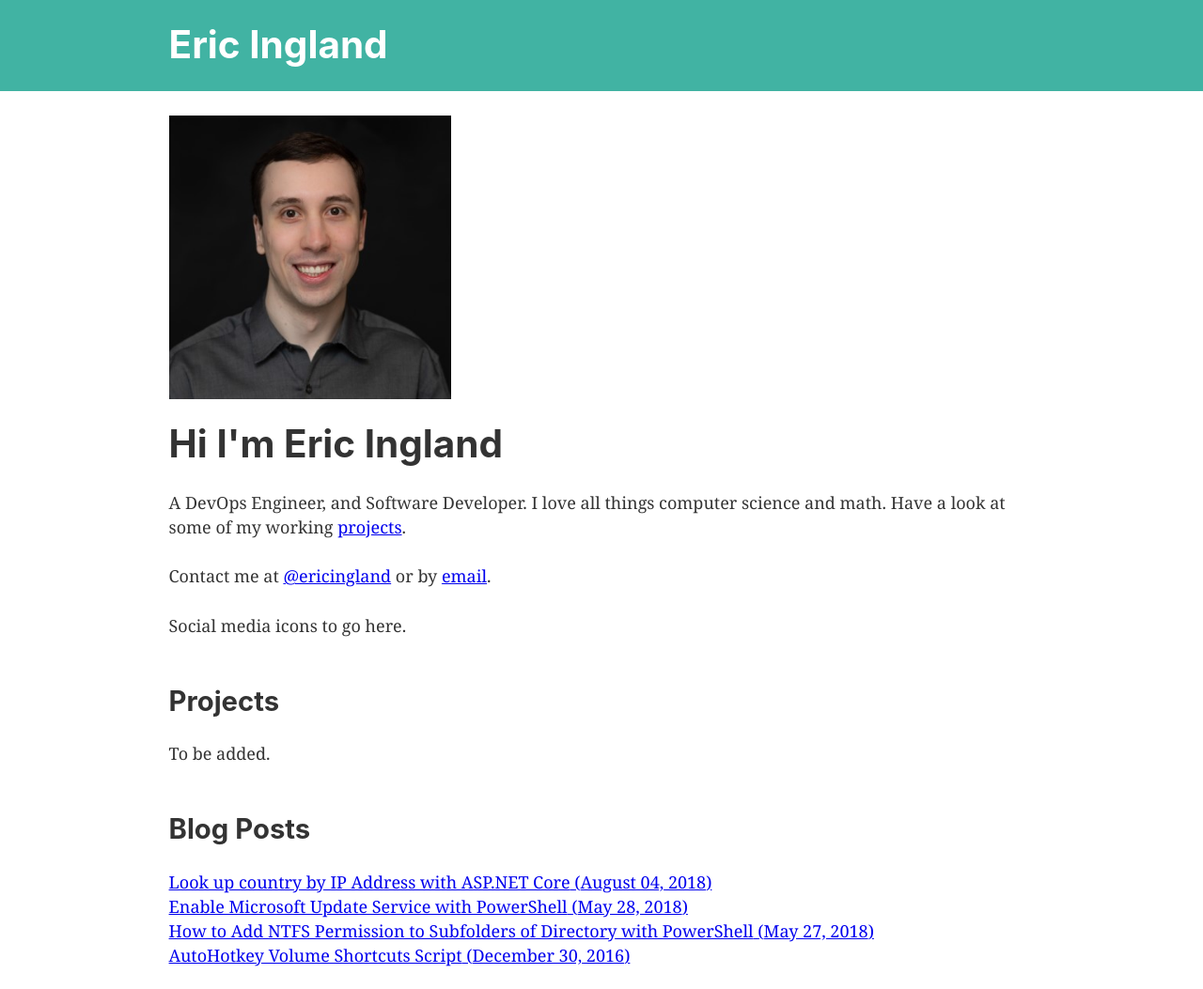
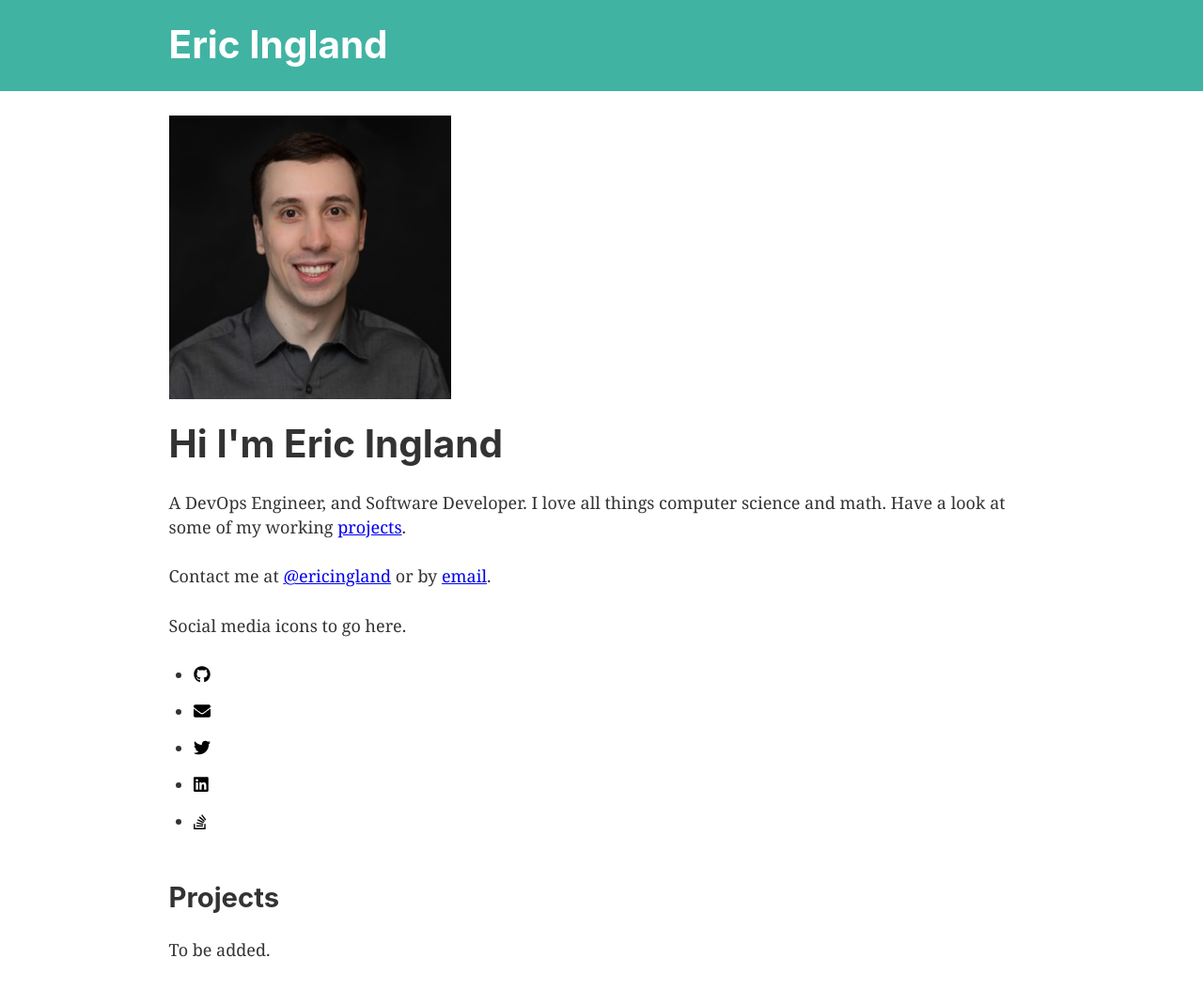
Before and after one commit to eingland/eingland.github.io, a Gatsby site: page / in a window 1280 px wide. Shown: the top 1053 px of the page at 94% size. Built offline with nearby package versions, Linux system fonts and the light colour scheme; Gatsby itself is replaced by a stand-in of ours.

Commit message:
Add Font Awesome Social Media Links

```diff
--- a/package.json
+++ b/package.json
@@ -5,6 +5,10 @@
   "version": "0.1.0",
   "author": "Kyle Mathews <mathews.kyle@gmail.com>",
   "dependencies": {
+    "@fortawesome/fontawesome-svg-core": "^1.2.25",
+    "@fortawesome/free-brands-svg-icons": "^5.11.2",
+    "@fortawesome/free-solid-svg-icons": "^5.11.2",
+    "@fortawesome/react-fontawesome": "^0.1.5",
     "gatsby": "^2.15.34",
     "gatsby-image": "^2.2.25",
     "gatsby-plugin-manifest": "^2.2.21",
--- a/src/components/layout.js
+++ b/src/components/layout.js
@@ -11,6 +11,12 @@ import { useStaticQuery, graphql } from "gatsby"
 
 import Header from "./header"
 import "./layout.css"
+
+import { library } from '@fortawesome/fontawesome-svg-core'
+import { fab } from '@fortawesome/free-brands-svg-icons'
+import { faEnvelope  } from '@fortawesome/free-solid-svg-icons'
+
+library.add(fab, faEnvelope)
 
 const Layout = ({ children }) => {
   const data = useStaticQuery(graphql`
--- a/src/pages/index.js
+++ b/src/pages/index.js
@@ -8,6 +8,7 @@ import SEO from "../components/seo"
 import { graphql } from "gatsby"
 import PostLink from "../components/post-link"
 
+import { FontAwesomeIcon } from '@fortawesome/react-fontawesome'
 
 const IndexPage = ({
   data: {
@@ -27,10 +28,37 @@ const IndexPage = ({
         </div>
         <h1>Hi I'm Eric Ingland</h1>
         <p>A DevOps Engineer, and Software Developer.
-I love all things computer science and math.
-Have a look at some of my working <Link to="/projects/">projects</Link>.</p>
+          I love all things computer science and math.
+          Have a look at some of my working <Link to="/projects/">projects</Link>.</p>
         <p>Contact me at <Link to="http://twitter.com/ericingland">@ericingland</Link> or by <Link to="mailto:ingland.eric@gmail.com">email</Link>.</p>
         <p>Social media icons to go here.</p>
+        <ul>
+          <li>
+            <a href="http://github.com/eingland">
+              <FontAwesomeIcon icon={["fab", "github"]} style={{color:"#000000"}} />
+            </a>
+          </li>
+          <li>
+            <a href="mailto:ingland.eric@gmail.com">
+              <FontAwesomeIcon icon="envelope" style={{color:"#000000"}} />
+            </a>
+          </li>
+          <li>
+            <a href="http://twitter.com/ericingland">
+              <FontAwesomeIcon icon={["fab", "twitter"]} style={{color:"#000000"}} />
+            </a>
+          </li>
+          <li>
+            <a href="http://linkedin.com/in/ericingland">
+              <FontAwesomeIcon icon={["fab", "linkedin"]} style={{color:"#000000"}} />
+            </a>
+          </li>
+          <li>
+            <a href="http://stackoverflow.com/users/9735692/eric-ingland">
+              <FontAwesomeIcon icon={["fab", "stack-overflow"]} style={{color:"#000000"}} />
+            </a>
+          </li>
+        </ul>
         <br />
         <h2>Projects</h2>
         <div>To be added.</div>
```
Also changed, not shown: 1 other file.
